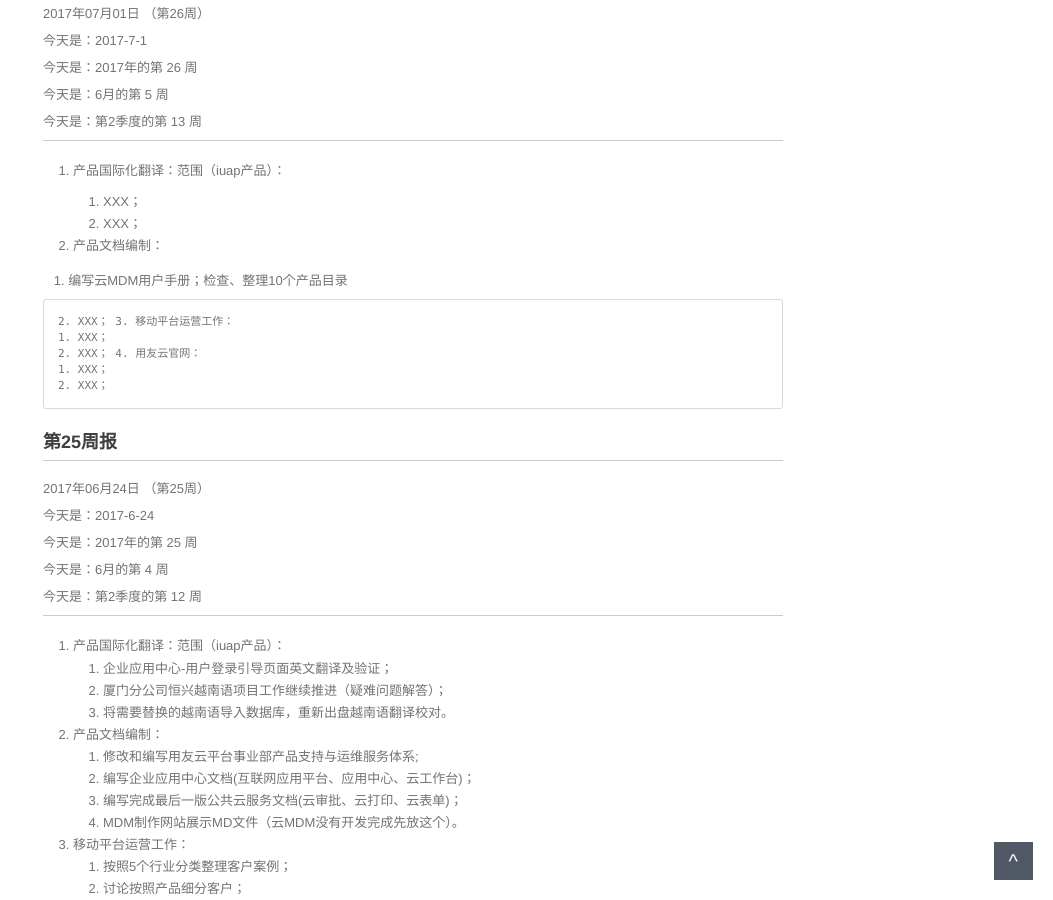
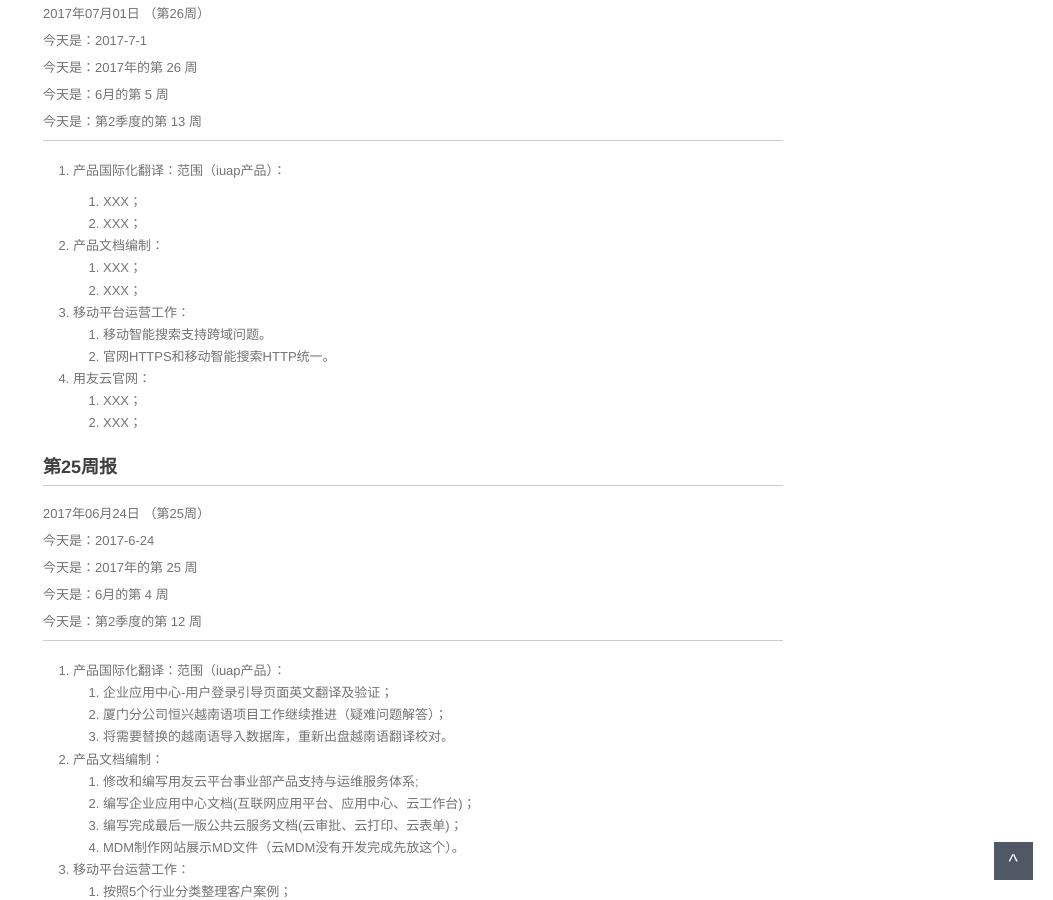
Before and after one commit to walllFlower/blog, a Jekyll site: the page built from _posts/2017-06-22-day_report_cxz.md, in a window 1280 px wide and 900 px high, scrolled down 376 px. Shown: the whole window, without its empty margins (227-1280 px from the left). Built offline with Jekyll 4.4.1, drawn with Linux system fonts in a browser that asks for light colours; comment, search, counter and statistics services are not loaded.

Commit message:
Update 2017-06-22-day_report_cxz.md

```diff
--- a/_posts/2017-06-22-day_report_cxz.md
+++ b/_posts/2017-06-22-day_report_cxz.md
@@ -28,13 +28,11 @@ categories: 日报 第25周
     1. XXX；
     2. XXX；
 2. 产品文档编制：
-
-    1. 编写云MDM用户手册；检查、整理10个产品目录
-
+    1. XXX；
     2. XXX；
 3. 移动平台运营工作：
-    1. XXX；
-    2. XXX；
+    1. 移动智能搜索支持跨域问题。
+    2. 官网HTTPS和移动智能搜索HTTP统一。
 4. 用友云官网：
     1. XXX；
     2. XXX；
```
